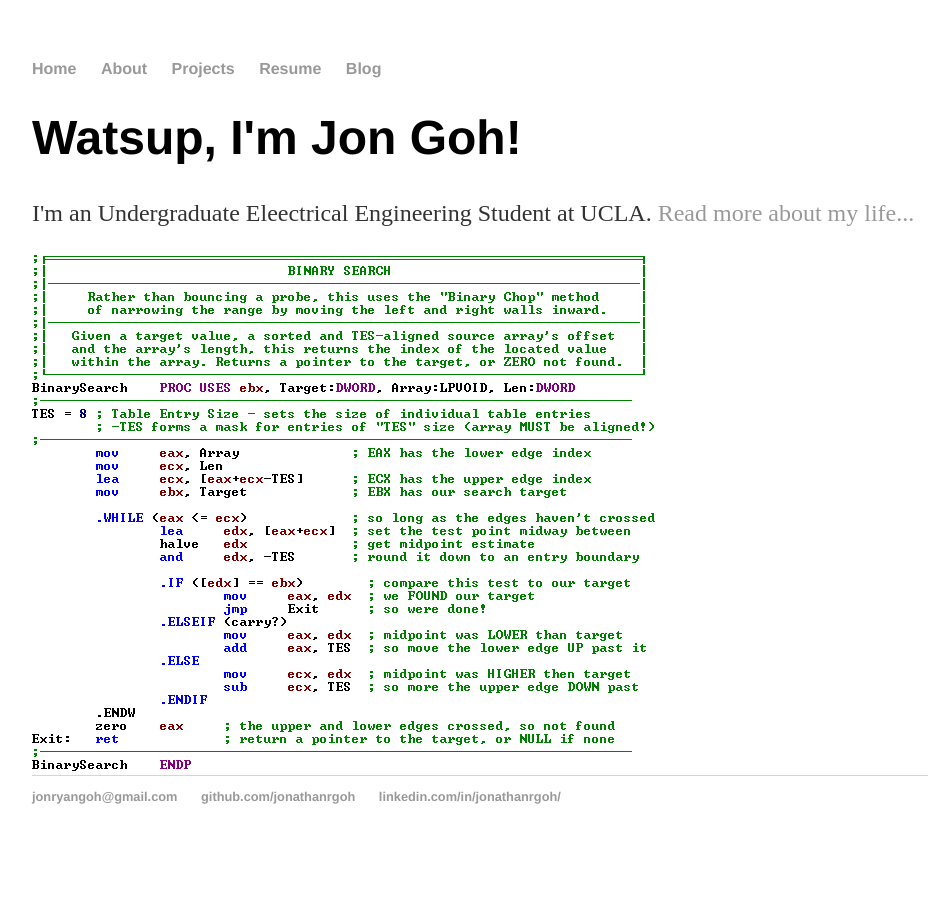
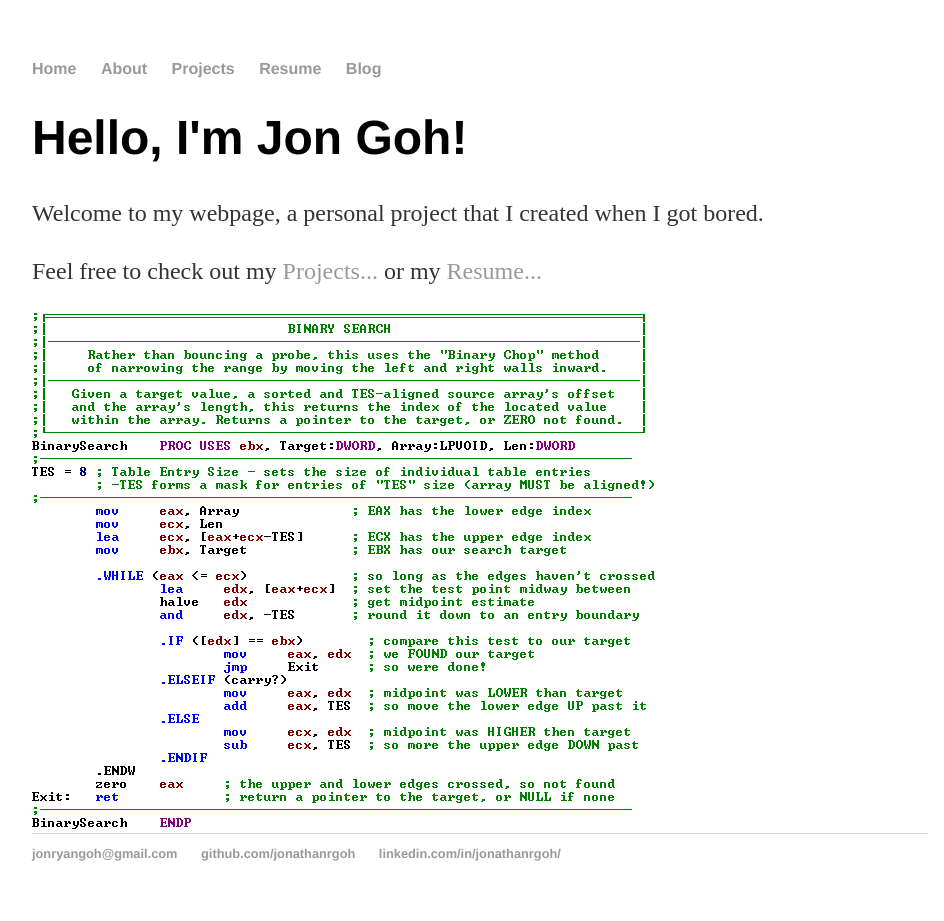
Before and after one commit to jonathanrgoh/jonathanrgoh.github.io, a Jekyll site: the page built from index.html, in a window 1280 px wide. Shown: the whole page, without its empty margins (160-1104 px from the left). Built offline with Jekyll 4.4.1, drawn with Linux system fonts in a browser that asks for light colours; before the commit the page ends 900 px from its top, so only the background shows below that.

Commit message:
Update index.html

```diff
--- a/index.html
+++ b/index.html
@@ -3,8 +3,9 @@
 title: Jon Goh, First Website Attempt
 ---
 <div class="blurb">
-	<h1>Watsup, I'm Jon Goh!</h1>
-	<p>I'm an Undergraduate Eleectrical Engineering Student at UCLA. <a href="/about">Read more about my life...</a></p>
+	<h1>Hello, I'm Jon Goh!</h1>
+	<p>Welcome to my webpage, a personal project that I created when I got bored.</p>
+	<p>Feel free to check out my <a href="/projects">Projects...</a> or my <a href="/resume">Resume...</a> </p>
 
 	<!-- <img src="https://www.grc.com/sqrl/binarysearch.png" alt="my dog eating a tangerine"> -->
 	<img src="\images\home\binarysearch.png" alt="i like ice cream">
```
